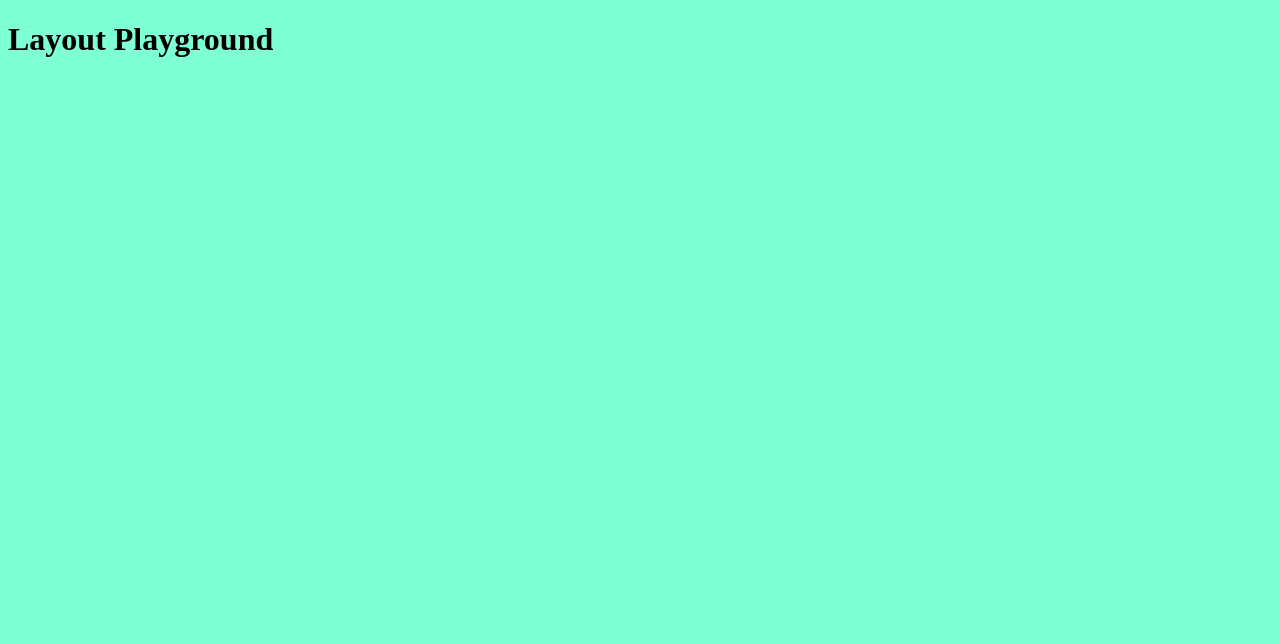
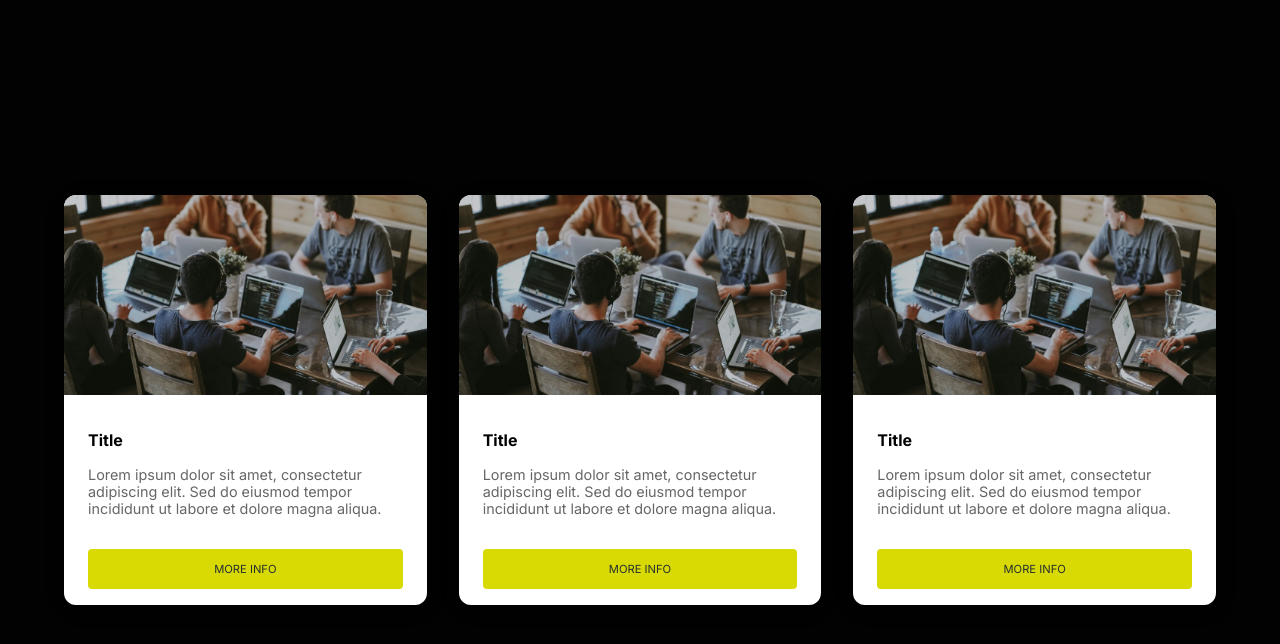
Before and after one commit to povostyle/Lemoncode, a website built with Vite: page Layout/Laboratorio_basico/Ejercicio 04/index.html in a window 1280 px wide. Built offline with nearby package versions, Linux system fonts and the light colour scheme.

Commit message:
Añade Ejercicio 04 en Laboratorio_basico

```diff
--- a/Layout/Laboratorio_basico/Ejercicio 04/index.html
+++ b/Layout/Laboratorio_basico/Ejercicio 04/index.html
@@ -4,10 +4,59 @@
     <meta charset="UTF-8" />
     <link rel="icon" type="image/svg+xml" href="/vite.svg" />
     <meta name="viewport" content="width=device-width, initial-scale=1.0" />
-    <link type="text/css" rel="stylesheet" href="mystyle.scss" />
+    <link type="text/css" rel="stylesheet" href="mystyle.css" />
     <title>Layout Playground</title>
   </head>
   <body>
-    <h1>Layout Playground</h1>
+   <section class="list_card">
+    <div class="container">
+
+      <div class="grid grid-col-3">
+        <div class="card">
+          <div class="card__img">
+            <img src="background.webp" alt="Random Image" />
+          </div>
+          <div class="card_content">
+            <h5 class="card__title">Title</h5>
+            <p class="card__description">
+              Lorem ipsum dolor sit amet, consectetur adipiscing elit. Sed do
+              eiusmod tempor incididunt ut labore et dolore magna aliqua.
+            </p>
+            <a href="#" class="card__button">More info</a>
+          </div>
+        </div>
+
+         <div class="card">
+          <div class="card__img">
+            <img src="background.webp" alt="Random Image" />
+          </div>
+          <div class="card_content">
+            <h5 class="card__title">Title</h5>
+            <p class="card__description">
+              Lorem ipsum dolor sit amet, consectetur adipiscing elit. Sed do
+              eiusmod tempor incididunt ut labore et dolore magna aliqua.
+            </p>
+            <a href="#" class="card__button">More info</a>
+          </div>
+        </div>
+
+         <div class="card">
+          <div class="card__img">
+            <img src="background.webp" alt="Random Image" />
+          </div>
+          <div class="card_content">
+            <h5 class="card__title">Title</h5>
+            <p class="card__description">
+              Lorem ipsum dolor sit amet, consectetur adipiscing elit. Sed do
+              eiusmod tempor incididunt ut labore et dolore magna aliqua.
+            </p>
+            <a href="#" class="card__button">More info</a>
+          </div>
+        </div>
+
+      </div>
+
+    </div>
+   </section>
   </body>
 </html>
--- a/Layout/Laboratorio_basico/Ejercicio 04/mystyle.scss
+++ /dev/null
@@ -1,3 +0,0 @@
-body {
-  background-color: aquamarine;
-}
```
Also changed, not shown: Layout/Laboratorio_basico/Ejercicio 04/background.webp (added), Layout/Laboratorio_basico/Ejercicio 04/mystyle.css (added).
